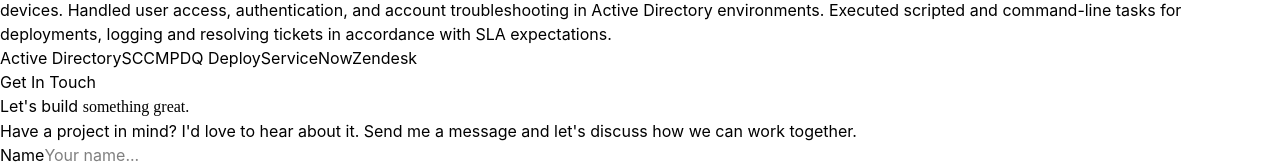
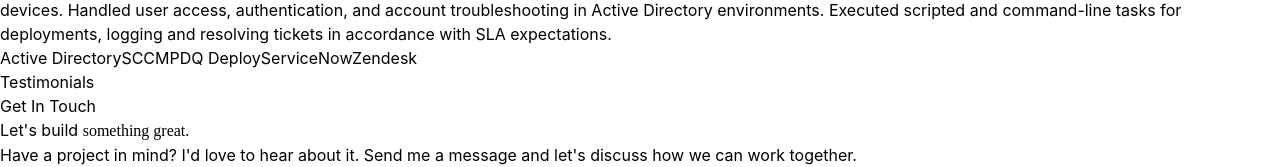
Before and after one commit to kervcodes/portfolio-v2, a React app: page / in a window 1280 px wide. Shown: the part 4339-4506 px from the top of the page. Built offline with nearby package versions, Linux system fonts and the light colour scheme; the HTML template or start-up script is replaced by a standard one.

Commit message:
add id and layout class to Testimonials placeholder

```diff
--- a/src/sections/Testimonials.jsx
+++ b/src/sections/Testimonials.jsx
@@ -1,3 +1,3 @@
 export const Testimonials = () => {
-    return <section></section>
+    return <section id="testimonials" className="relative min-h-screen flex items-center overflow-hidden">Testimonials</section>
 }
```
